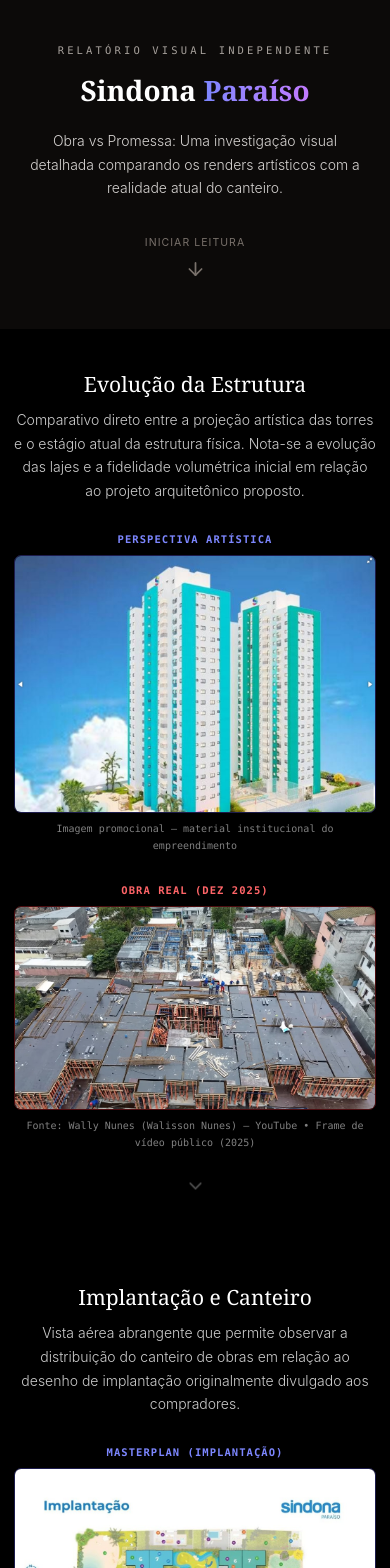
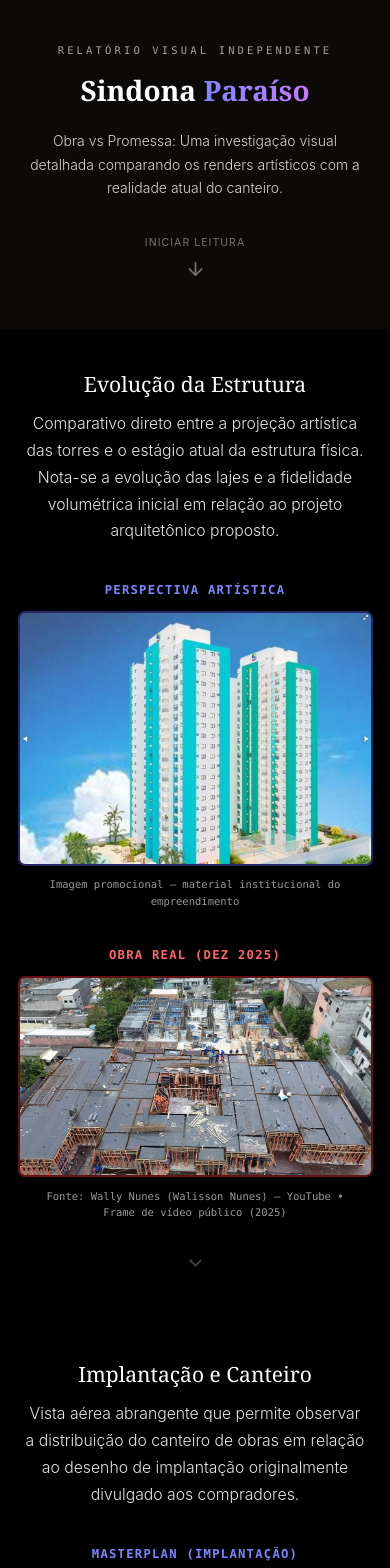
Before and after one commit to ronisdamorim-web/sindona-obra-vs-promessa, a React (Vite) app: page / in a window 390 px wide. Shown: the top 1568 px of the page. Built offline with nearby package versions, Linux system fonts and the light colour scheme; no server answers; the database is empty.

Commit message:
fix: improve mobile responsiveness and fix overlapping text in comparison sections

```diff
--- a/src/app/components/ObraVsPromessa.tsx
+++ b/src/app/components/ObraVsPromessa.tsx
@@ -56,49 +56,49 @@
     // MOBILE LAYOUT - Vertical Stack
     if (isMobile) {
         return (
-            <section className="w-full min-h-screen snap-start bg-black text-white py-8 px-4">
+            <section className="w-full min-h-screen snap-start bg-black text-white py-10 px-5">
                 {/* Título e Análise no Topo */}
-                <div className="mb-8 text-center">
-                    <h2 className="font-serif text-2xl text-white mb-3 leading-tight">
+                <div className="mb-10 text-center">
+                    <h2 className="font-serif text-2xl sm:text-3xl text-white mb-4 leading-tight px-2">
                         {titulo}
                     </h2>
-                    <p className="text-white/80 text-base font-light leading-relaxed max-w-xl mx-auto">
+                    <p className="text-white/90 text-lg sm:text-xl font-light leading-relaxed max-w-xl mx-auto px-2">
                         {analise}
                     </p>
                 </div>
 
                 {/* Promessa */}
-                <div className="mb-8">
-                    <div className="mb-2 flex items-center justify-center gap-2">
-                        <span className="text-indigo-400 font-mono text-xs tracking-widest uppercase font-bold">
+                <div className="mb-10">
+                    <div className="mb-3 flex items-center justify-center gap-2">
+                        <span className="text-indigo-400 font-mono text-sm tracking-widest uppercase font-bold">
                             {promessa.label}
                         </span>
                     </div>
                     <img
                         src={promessa.imagem}
                         alt={promessa.label}
-                        className="w-full h-auto rounded-lg border border-indigo-500/30"
+                        className="w-full h-auto rounded-lg border-2 border-indigo-500/40 shadow-lg"
                         draggable={false}
                     />
-                    <p className="text-[10px] text-white/50 font-mono mt-2 text-center leading-tight px-2">
+                    <p className="text-xs text-white/60 font-mono mt-3 text-center leading-relaxed px-3">
                         {promessa.fonte}
                     </p>
                 </div>
 
                 {/* Realidade */}
-                <div className="mb-8">
-                    <div className="mb-2 flex items-center justify-center gap-2">
-                        <span className="text-red-400 font-mono text-xs tracking-widest uppercase font-bold">
+                <div className="mb-10">
+                    <div className="mb-3 flex items-center justify-center gap-2">
+                        <span className="text-red-400 font-mono text-sm tracking-widest uppercase font-bold">
                             {realidade.label}
                         </span>
                     </div>
                     <img
                         src={realidade.imagem}
                         alt={realidade.label}
-                        className="w-full h-auto rounded-lg border border-red-500/30"
+                        className="w-full h-auto rounded-lg border-2 border-red-500/40 shadow-lg"
                         draggable={false}
                     />
-                    <p className="text-[10px] text-white/50 font-mono mt-2 text-center leading-tight px-2">
+                    <p className="text-xs text-white/60 font-mono mt-3 text-center leading-relaxed px-3">
                         {realidade.fonte}
                     </p>
                 </div>
--- a/src/styles/mobile.css
+++ b/src/styles/mobile.css
@@ -12,11 +12,6 @@
   * {
     -webkit-font-smoothing: antialiased;
     -moz-osx-font-smoothing: grayscale;
-  }
-
-  /* Ensure no absolute positioned duplicates */
-  .absolute {
-    position: relative !important;
   }
 
   /* Reset z-index issues on mobile */
```
